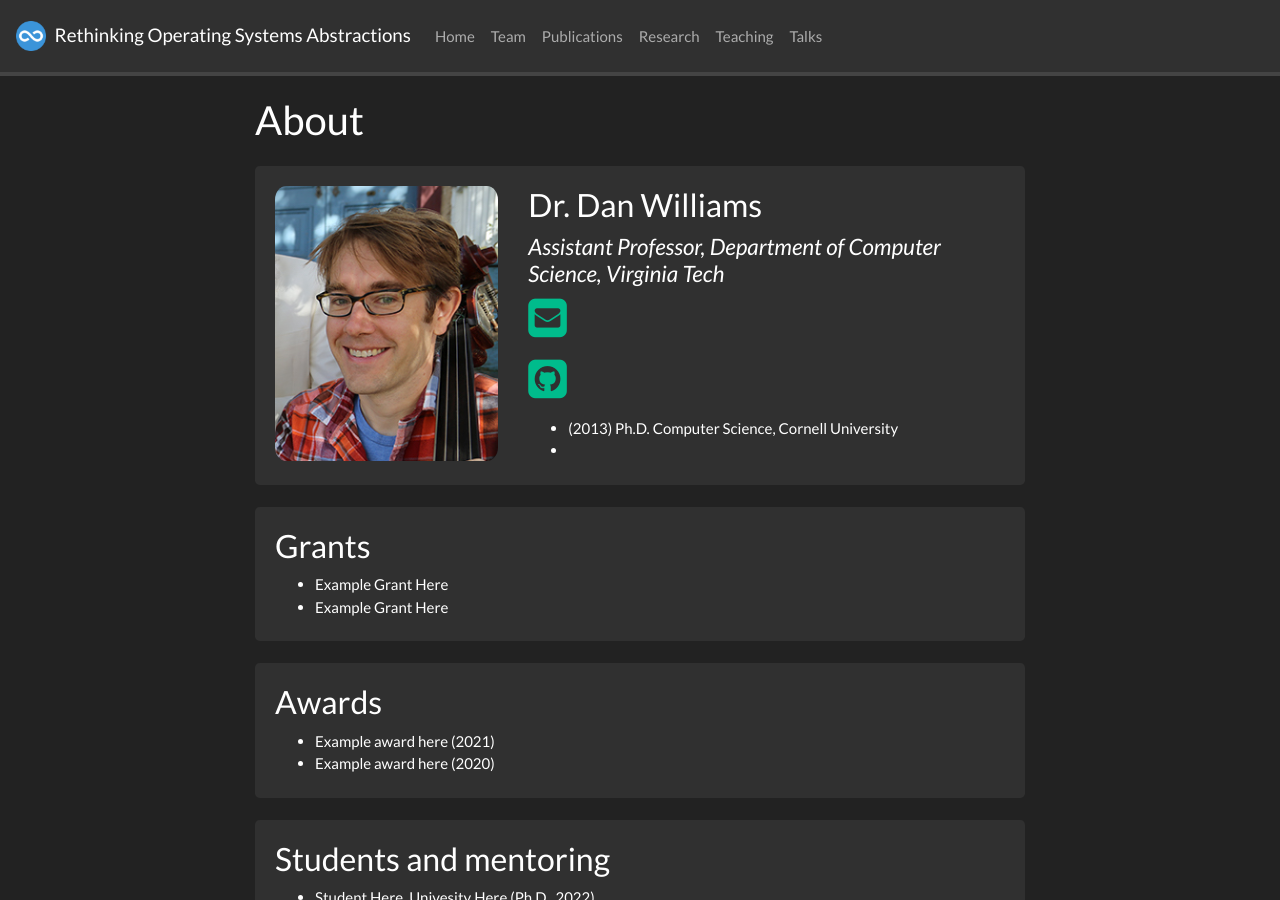
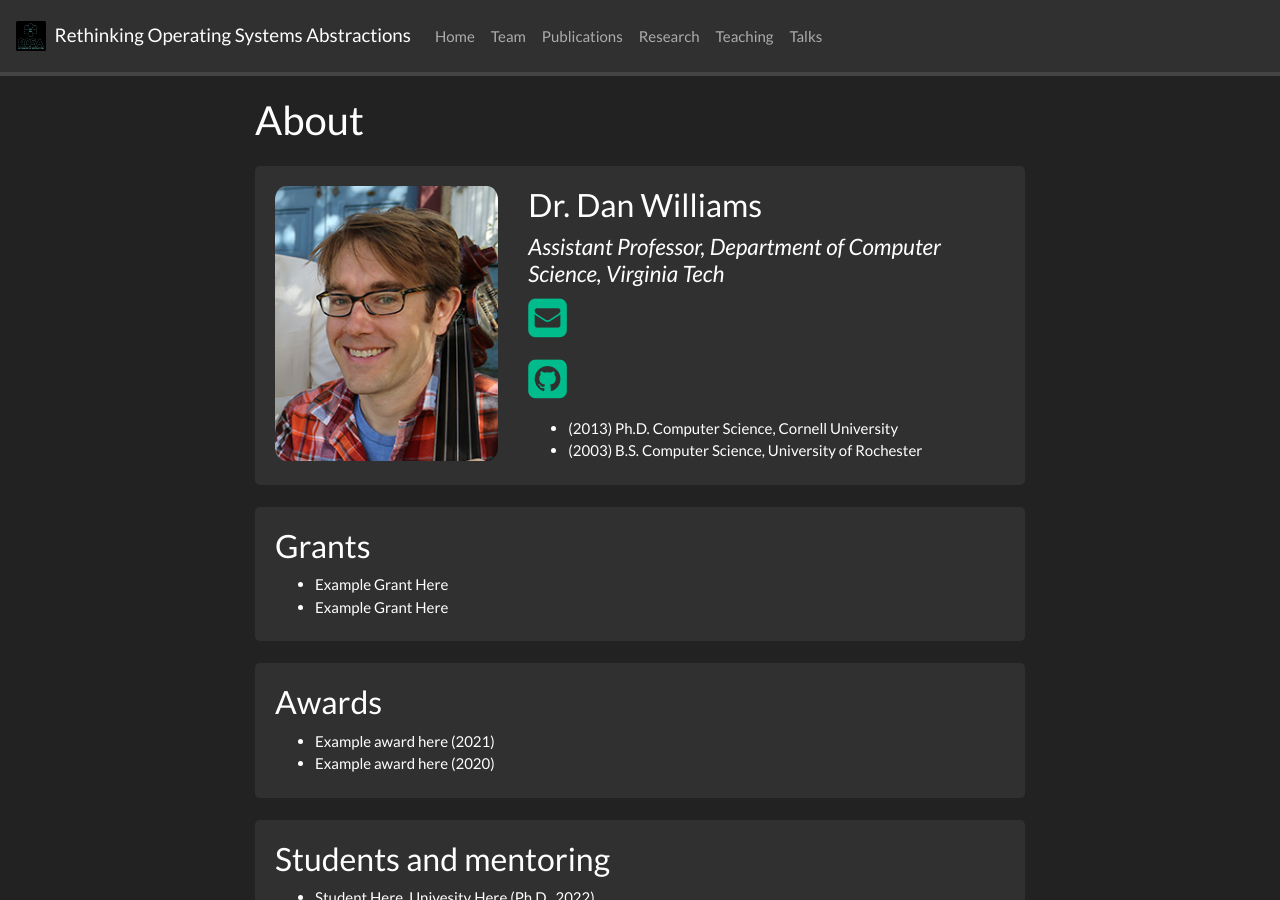
Before and after one commit to rosalab/rosalab.github.io, a Jekyll site: the page built from _pages/about.md, in a window 1280 px wide and 900 px high. Built offline with Jekyll 4.4.1, drawn with Linux system fonts in a browser that asks for light colours; nearby versions of some CDN libraries; a style sheet for code colours, icons or effects is not loaded.

Commit message:
changed favicon and team members picture
Signed-off-by: Siddharth Chintamaneni <sidchintamaneni@vt.edu>

```diff
--- a/_data/pi.yml
+++ b/_data/pi.yml
@@ -9,13 +9,13 @@
   # Change the number below to the number of "educations" you have (up to 6)
   number_educ: 2
   education1: "(2013) Ph.D. Computer Science, Cornell University"
-  #education2: "(2008) B.S. Computer Science, Massachusetts Institute of Technology"
+  education2: "(2003) B.S. Computer Science, University of Rochester"
   # education3:
   # education4:
   # education5:
   # education6:
   education1short: (2013) Ph.D. Computer Science, Cornell
-  #education2short: (2008) B.S. Computer Science, MIT
+  education2short: (2003) B.S. Computer Science, Rochester
   # education3short:
   # education4short:
   # education5short:
```
Also changed, not shown: favicon.ico, images/rock.jpg.
